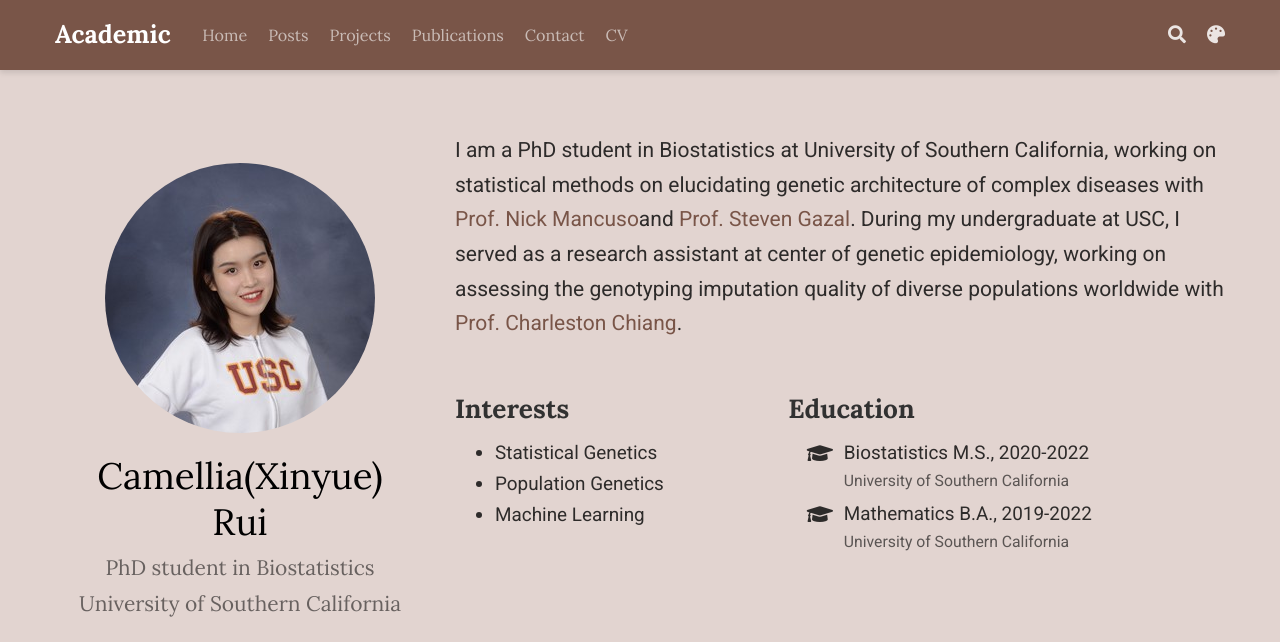
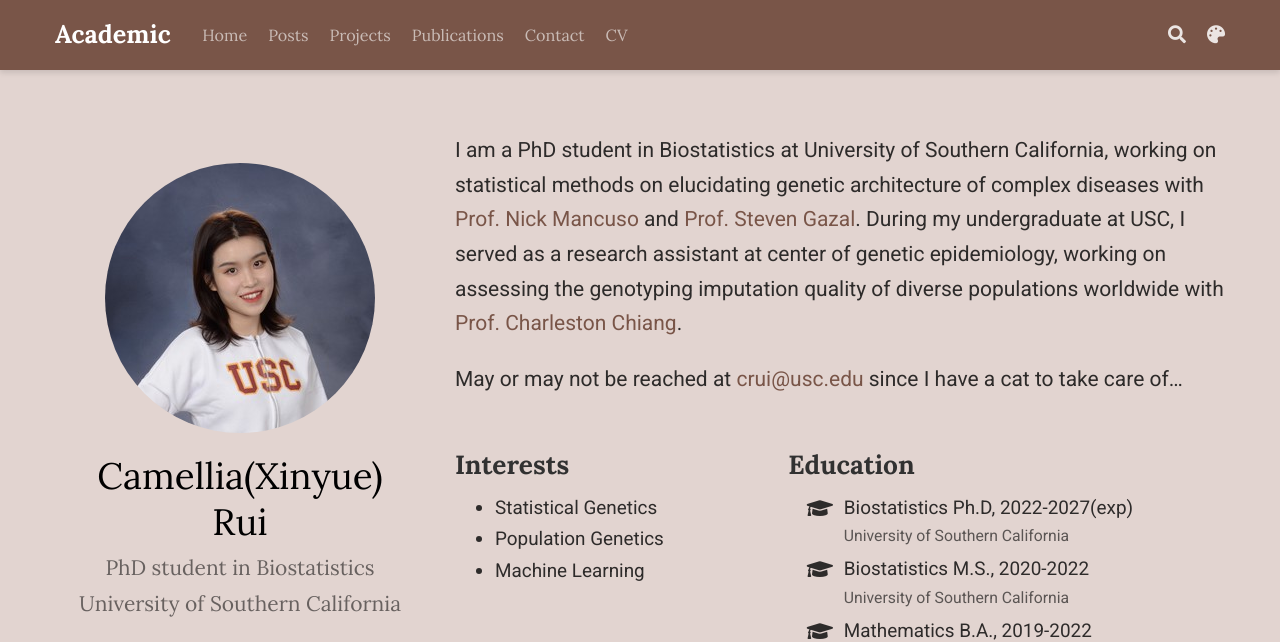
Before and after one commit to CamelliaRui/CamelliaRui.github.io, a plain HTML site: page author/camelliaxinyue-rui/index.html in a window 1280 px wide. Shown: the top 642 px of the page. Drawn offline with nearby package versions, Linux system fonts and the light colour scheme; some packages are replaced by stand-ins of ours; a script that the page names is missing; some icons are missing.

Commit message:
add some intro

```diff
--- a/author/camelliaxinyue-rui/index.html
+++ b/author/camelliaxinyue-rui/index.html
@@ -681,9 +681,12 @@
 
 
     <p>I am a PhD student in Biostatistics at University of Southern California, working on statistical methods on elucidating genetic architecture of complex diseases with
-<a href="https://www.mancusolab.com/" target="_blank" rel="noopener">Prof. Nick Mancuso</a>and
+<a href="https://www.mancusolab.com/" target="_blank" rel="noopener">Prof. Nick Mancuso</a>
+and
 <a href="https://gazal-lab.org/" target="_blank" rel="noopener">Prof. Steven Gazal</a>. During my undergraduate at USC, I served as a research assistant at center of genetic epidemiology, working on assessing the genotyping imputation quality of diverse populations worldwide with
 <a href="https://chianglab.usc.edu/" target="_blank" rel="noopener">Prof. Charleston Chiang</a>.</p>
+<p>May or may not be reached at
+<a href="mailto:crui@usc.edu">crui@usc.edu</a> since I have a cat to take care of&hellip;</p>
 
 
     <div class="row">
@@ -707,6 +710,14 @@
       <div class="col-md-7">
         <h3>Education</h3>
         <ul class="ul-edu fa-ul">
+
+          <li>
+            <i class="fa-li fas fa-graduation-cap"></i>
+            <div class="description">
+              <p class="course">Biostatistics Ph.D, 2022-2027(exp)</p>
+              <p class="institution">University of Southern California</p>
+            </div>
+          </li>
 
           <li>
             <i class="fa-li fas fa-graduation-cap"></i>
--- a/index.json
+++ b/index.json
@@ -1 +1 @@
-[{"authors":["admin"],"categories":null,"content":"I am a PhD student in Biostatistics at University of Southern California, working on statistical methods on elucidating genetic architecture of complex diseases with Prof. Nick Mancusoand Prof. Steven Gazal. During my undergraduate at USC, I served as a research assistant at center of genetic epidemiology, working on assessing the genotyping imputation quality of diverse populations worldwide with Prof. Charleston Chiang.\n","date":-62135596800,"expirydate":-62135596800,"kind":"term","lang":"en","lastmod":-62135596800,"objectID":"2525497d367e79493fd32b198b28f040","permalink":"https://camelliarui.github.io/author/camelliaxinyue-rui/","publishdate":"0001-01-01T00:00:00Z","relpermalink":"/author/camelliaxinyue-rui/","section":"authors","summary":"I am a PhD student in Biostatistics at University of Southern California, working on statistical methods on elucidating genetic architecture of complex diseases with Prof. Nick Mancusoand Prof. Steven Gazal. During my undergraduate at USC, I served as a research assistant at center of genetic epidemiology, working on assessing the genotyping imputation quality of diverse populations worldwide with Prof.","tags":null,"title":"Camellia(Xinyue) Rui","type":"authors"}]
+[{"authors":["admin"],"categories":null,"content":"I am a PhD student in Biostatistics at University of Southern California, working on statistical methods on elucidating genetic architecture of complex diseases with Prof. Nick Mancuso and Prof. Steven Gazal. During my undergraduate at USC, I served as a research assistant at center of genetic epidemiology, working on assessing the genotyping imputation quality of diverse populations worldwide with Prof. Charleston Chiang.\nMay or may not be reached at crui@usc.edu since I have a cat to take care of\u0026hellip;\n","date":-62135596800,"expirydate":-62135596800,"kind":"term","lang":"en","lastmod":-62135596800,"objectID":"2525497d367e79493fd32b198b28f040","permalink":"https://camelliarui.github.io/author/camelliaxinyue-rui/","publishdate":"0001-01-01T00:00:00Z","relpermalink":"/author/camelliaxinyue-rui/","section":"authors","summary":"I am a PhD student in Biostatistics at University of Southern California, working on statistical methods on elucidating genetic architecture of complex diseases with Prof. Nick Mancuso and Prof. Steven Gazal.","tags":null,"title":"Camellia(Xinyue) Rui","type":"authors"}]
```
Also changed, not shown: index.html (+12 -1 lines).
